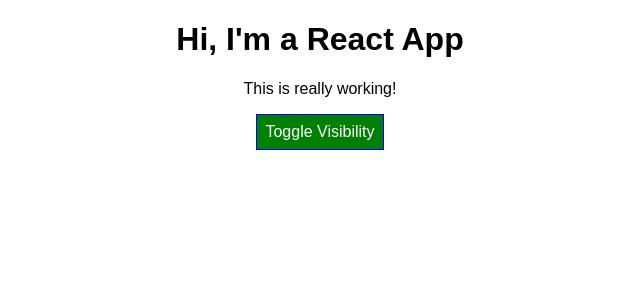
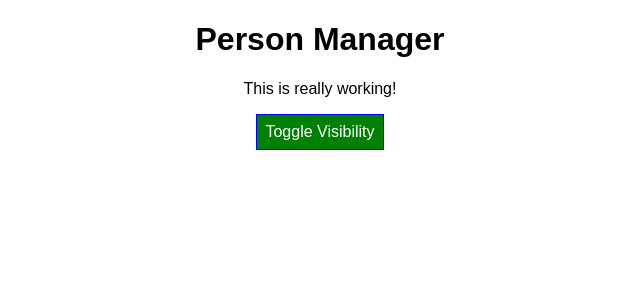
Before and after one commit to januzgi/course-app, a React app: page / in a window 1280 px wide. Shown: the top 300 px of the page, without its empty margins (320-960 px from the left). Built offline with nearby package versions, Linux system fonts and the light colour scheme.

Commit message:
Restructuring, component creation and lifecycles

```diff
--- a/src/App.js
+++ /dev/null
@@ -1,145 +0,0 @@
-import React, { Component } from 'react';
-
-import classes from './App.css';
-import Person from './Person/Person';
-import ErrorBoundary from './ErrorBoundary/ErrorBoundary';
-
-class App extends Component {
-  state = {
-    persons: [
-      { id: 'fasd', name: 'Jeea', age: 28 },
-      { id: 'asfs', name: 'Pate', age: 29 },
-      { id: '2421s', name: 'Kukko', age: 26 }
-    ],
-    otherState: 'some other value',
-    showPersons: false
-  };
-
-  // Objects are reference types, thus if
-  // we splice it we splice the original data
-  deletePersonHandler = (personIndex) => {
-    // Thus create a copy of the array
-    // const persons = this.state.persons.slice();
-    // Or use spread from ES6, most modern solution
-    const persons = [...this.state.persons];
-    persons.splice(personIndex, 1);
-    this.setState({ persons: persons });
-  };
-
-  nameChangedHandler = (event, id) => {
-    // Use the findIndex method with the arrow function to
-    // get the required person object
-    const personIndex = this.state.persons.findIndex((p) => {
-      return p.id === id;
-    });
-    // Get the person by accessing the persons index in the array
-    const person = {
-      // Use the spread again to fetch the object properties to a new object
-      ...this.state.persons[personIndex]
-    };
-    // Alternative for the above
-    // const person = Object.assign({}, this.state.persons[personIndex]);
-
-    // Then use the name
-    person.name = event.target.value;
-
-    // Working with copying the original
-    const persons = [...this.state.persons];
-    persons[personIndex] = person;
-
-    this.setState({ persons: persons });
-  };
-
-  togglePersonsHandler = () => {
-    const doesShow = this.state.showPersons;
-    this.setState({ showPersons: !doesShow });
-  };
-
-  render() {
-    let btnClasses = '';
-
-    // way 2: By defaul persons is null
-    // Preferred way of rendering conditional content
-    let persons = null;
-    if (this.state.showPersons) {
-      persons = (
-        <div>
-          {/* Convert this array into JSX */}
-          {this.state.persons.map((person, index) => {
-            return (
-              <ErrorBoundary
-                // Key property so React stays up-to-date on
-                // which elements changed and which to update
-                key={person.id}
-              >
-                <Person
-                  // alternative for arrow function
-                  // would be .bind(this, index)
-                  click={() => this.deletePersonHandler(index)}
-                  name={person.name}
-                  age={person.age}
-                  // Use arrow function again to pass the id
-                  // and listener event data from the function
-                  changed={(event) => this.nameChangedHandler(event, person.id)}
-                />
-              </ErrorBoundary>
-            );
-          })}
-        </div>
-      );
-
-      btnClasses = classes.Red;
-    }
-
-    // .css assignedClasses
-    // let assignedClasses = ['red', 'bold'].join(' ');
-    // Turns into "red bold" with join, it is valid css class list
-    let assignedClasses = [];
-    // Red if less than 3
-    if (this.state.persons.length <= 2) {
-      assignedClasses.push(classes.red); // assignedClasses ) ['red']
-    }
-    if (this.state.persons.length <= 1) {
-      assignedClasses.push(classes.bold); // assignedClasses = ['red', 'bold']
-    }
-
-    return (
-      <div className={classes.App}>
-        <h1>Hi, I'm a React App</h1>
-        <p className={assignedClasses.join(' ')}>This is really working!</p>
-        <button className={btnClasses} onClick={this.togglePersonsHandler}>
-          Toggle Visibility
-        </button>
-
-        {/* What to do if the below is true (before the question mark) */}
-        {/* way 1: {this.state.showPersons ? ( */}
-        {/* <div>
-          <Person
-            name={this.state.persons[0].name}
-            age={this.state.persons[0].age}
-          />
-          <Person
-            click={this.switchNameHandler.bind(this, 'Jeaansi')}
-            changed={this.nameChangedHandler}
-            name={this.state.persons[1].name}
-            age={this.state.persons[1].age}
-          >
-            My Hobbies: Racing
-          </Person>
-          <Person
-            name={this.state.persons[2].name}
-            age={this.state.persons[2].age}
-          />
-        </div> */}
-        {/* way 1: ) : // else condition, if the before is true, render then, if false then do nothing
-        null} */}
-
-        {/* way 2: */}
-        {persons}
-      </div>
-    );
-    // return React.createElement('div', {className: 'App'}, React.createElement('h1', null, 'Does this work now?'));
-  }
-}
-
-export default App;
--- a/src/App.css
+++ b/src/components/Cockpit/Cockpit.css
@@ -1,7 +1,3 @@
-.App {
-  text-align: center;
-}
-
 .red {
   color: red;
 }
@@ -10,8 +6,8 @@
   font-weight: bold;
 }
 
-/* Any button inside App class */
-.App button {
+/* Any button inside Cockpit class */
+.Cockpit button {
   background-color: green;
   color: white;
   font: inherit;
@@ -20,15 +16,15 @@
   cursor: pointer;
 }
 
-.App button:hover {
+.Cockpit button:hover {
   background-color: lightgreen;
   color: black;
 }
 
-.App button.Red {
+.Cockpit button.Red {
   background-color: red;
 }
 
-.App button.Red:hover {
+.Cockpit button.Red:hover {
   background-color: salmon;
 }
--- /dev/null
+++ b/src/components/Cockpit/Cockpit.js
@@ -0,0 +1,32 @@
+import React from 'react';
+import classes from './Cockpit.css';
+
+const cockpit = (props) => {
+  // .css assignedClasses
+  // let assignedClasses = ['red', 'bold'].join(' ');
+  // Turns into "red bold" with join, it is valid css class list
+  let assignedClasses = [];
+  let btnClass = '';
+  if (props.showPersons) {
+    btnClass = classes.Red;
+  }
+  // Red if less than 3
+  if (props.persons.length <= 2) {
+    assignedClasses.push(classes.red); // assignedClasses ) ['red']
+  }
+  if (props.persons.length <= 1) {
+    assignedClasses.push(classes.bold); // assignedClasses = ['red', 'bold']
+  }
+
+  return (
+    <div className={classes.Cockpit}>
+      <h1>{props.title}</h1>
+      <p className={assignedClasses.join(' ')}>This is really working!</p>
+      <button className={btnClass} onClick={props.clicked}>
+        Toggle Visibility
+      </button>
+    </div>
+  );
+};
+
+export default cockpit;
--- a/src/Person/Person.js
+++ b/src/components/Persons/Person/Person.js
@@ -1,15 +1,8 @@
 import React from 'react';
-
-// to not run 'npm run eject' you can rename and import .css files as
-// ./filename.module.css
 import classes from './Person.css';
 
 const person = (props) => {
-  const rnd = Math.random();
-  if (rnd > 0.7) {
-    throw new Error('Something went wrong.');
-  }
-
+  console.log('[Person.js] rendering...');
   return (
     <div className={classes.Person}>
       <p onClick={props.click}>
--- /dev/null
+++ b/src/components/Persons/Persons.js
@@ -0,0 +1,27 @@
+import React from 'react';
+import Person from './Person/Person';
+
+// Use parenthesis directly to create a return statement using () instead of {}
+const persons = (props) => {
+  console.log('[Persons.js] rendering...');
+
+  props.persons.map((person, index) => {
+    return (
+      <Person
+        // alternative for arrow function
+        // would be .bind(this, index)
+        click={() => props.clicked(index)}
+        name={person.name}
+        age={person.age}
+        // Key property so React stays up-to-date on
+        // which elements changed and which to update
+        key={person.id}
+        // Use arrow function again to pass the id
+        // and listener event data from the function
+        changed={(event) => props.changed(event, person.id)}
+      />
+    );
+  });
+};
+
+export default persons;
--- /dev/null
+++ b/src/containers/App.css
@@ -0,0 +1,3 @@
+.App {
+  text-align: center;
+}
--- /dev/null
+++ b/src/containers/App.js
@@ -0,0 +1,104 @@
+import React, { Component } from 'react';
+
+import classes from './App.css';
+import Persons from '../components/Persons/Persons';
+import Cockpit from '../components/Cockpit/Cockpit';
+
+class App extends Component {
+  constructor(props) {
+    super(props);
+    console.log('[App.js] constructor');
+    // state may also be set here, though the below is a more modern way
+    // this.state =
+  }
+
+  state = {
+    persons: [
+      { id: 'fasd', name: 'Jeea', age: 28 },
+      { id: 'asfs', name: 'Pate', age: 29 },
+      { id: '2421s', name: 'Kukko', age: 26 }
+    ],
+    otherState: 'some other value',
+    showPersons: false
+  };
+
+  static getDerivedStateFromProps(props, state) {
+    console.log('[App.js] getDerivedStateFromProps', props);
+    return state;
+  }
+
+  componentDidMount() {
+    console.log('[App.js] componentDidMount');
+  }
+
+  // Objects are reference types, thus if
+  // we splice it we splice the original data
+  deletePersonHandler = (personIndex) => {
+    // Thus create a copy of the array
+    // const persons = this.state.persons.slice();
+    // Or use spread from ES6, most modern solution
+    const persons = [...this.state.persons];
+    persons.splice(personIndex, 1);
+    this.setState({ persons: persons });
+  };
+
+  nameChangedHandler = (event, id) => {
+    // Use the findIndex method with the arrow function to
+    // get the required person object
+    const personIndex = this.state.persons.findIndex((p) => {
+      return p.id === id;
+    });
+    // Get the person by accessing the persons index in the array
+    const person = {
+      // Use the spread again to fetch the object properties to a new object
+      ...this.state.persons[personIndex]
+    };
+    // Alternative for the above
+    // const person = Object.assign({}, this.state.persons[personIndex]);
+
+    // Then use the name
+    person.name = event.target.value;
+
+    // Working with copying the original
+    const persons = [...this.state.persons];
+    persons[personIndex] = person;
+
+    this.setState({ persons: persons });
+  };
+
+  togglePersonsHandler = () => {
+    const doesShow = this.state.showPersons;
+    this.setState({ showPersons: !doesShow });
+  };
+
+  render() {
+    console.log('[App.js] render');
+    // way 2: By defaul persons is null
+    // Preferred way of rendering conditional content
+    let persons = null;
+
+    if (this.state.showPersons) {
+      persons = (
+        <Persons
+          persons={this.state.persons}
+          clicked={this.deletePersonHandler}
+          changed={this.nameChangedHandler}
+        />
+      );
+    }
+
+    return (
+      <div className={classes.App}>
+        <Cockpit
+          title={this.props.appTitle}
+          showPersons={this.state.showPersons}
+          persons={this.state.persons}
+          clicked={this.togglePersonsHandler}
+        />
+        {persons}
+      </div>
+    );
+  }
+}
+
+export default App;
--- a/src/index.js
+++ b/src/index.js
@@ -1,8 +1,11 @@
 import React from 'react';
 import ReactDOM from 'react-dom';
 import './index.css';
-import App from './App';
+import App from './containers/App';
 import registerServiceWorker from './registerServiceWorker';
 
-ReactDOM.render(<App />, document.getElementById('root'));
+ReactDOM.render(
+  <App appTitle='Person Manager' />,
+  document.getElementById('root')
+);
 registerServiceWorker();
```
Also changed, not shown: src/components/ErrorBoundary/ErrorBoundary.js (renamed from src/ErrorBoundary/ErrorBoundary.js), src/components/Persons/Person/Person.css (renamed from src/Person/Person.css), 1 other file (tests, documents, lock files or other folders).
